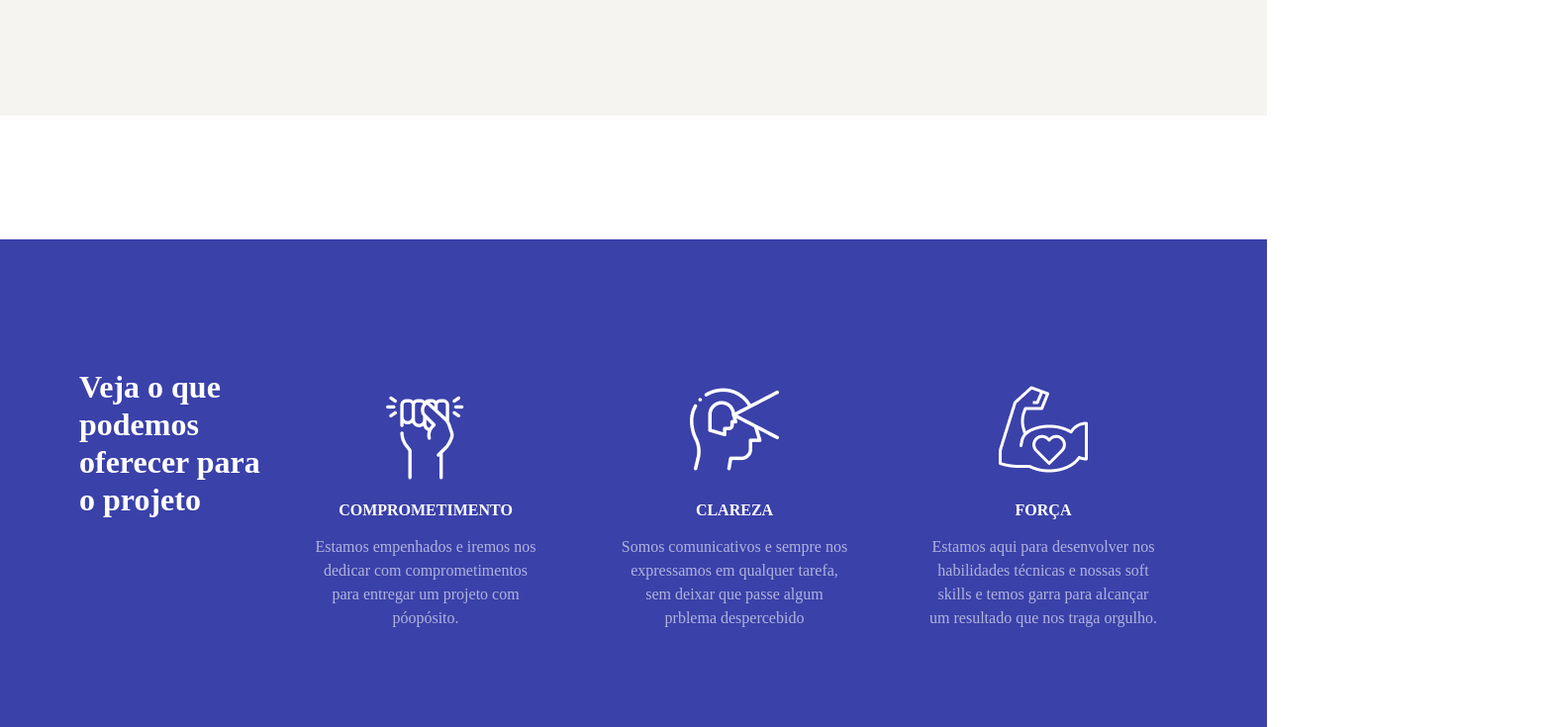
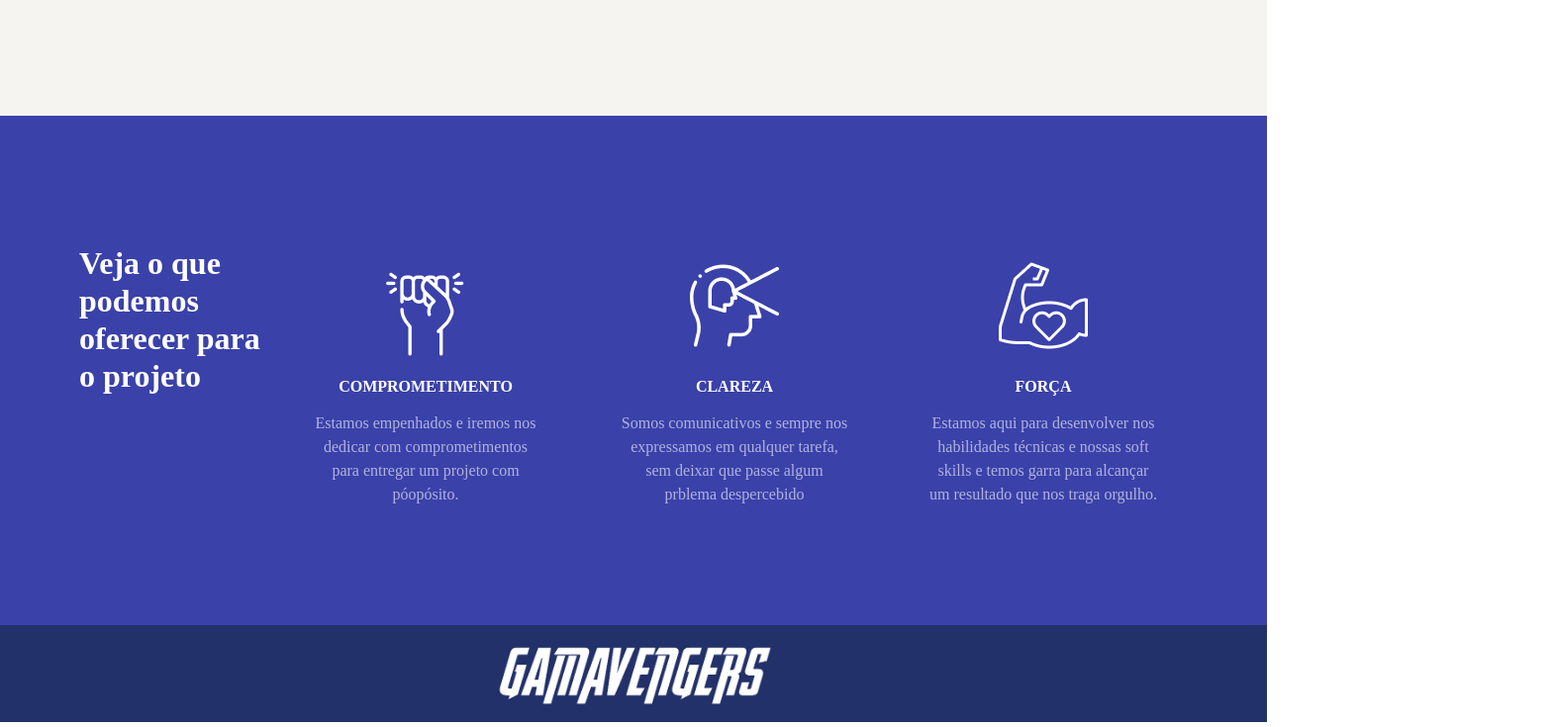
Before and after one commit to eduardopinheiromr/gama-empresa, a website: page index.html in a window 1280 px wide. Shown: the part 981-1716 px from the top of the page at 99% size, 1571 px wide, since content can reach past the window. Drawn offline with nearby package versions, Linux system fonts and the light colour scheme; files that its build step writes are made by us from their sources; files whose address does not match are found by name.

Commit message:
Atualização css, perdi as contas

```diff
--- a/src/sass/_footer.scss
+++ b/src/sass/_footer.scss
@@ -1,9 +1,5 @@
 .footer{
-    position: absolute;
-    width: 1703px;
-    height: 181px;
-    left: -132px;
-    top: 3715px;
+    width: 100%;
     background-color: $blue-footer;
     display: flex;
     justify-content: center;
--- a/src/sass/_mission.scss
+++ b/src/sass/_mission.scss
@@ -1,9 +1,6 @@
 .mission{
   background-color: $blue-company;
-  position: absolute;
   width: 100%;
-  height: 594px;
-  top: 1223px;
 
   .container{
       padding: 120px 0;
--- a/src/sass/_who-are.scss
+++ b/src/sass/_who-are.scss
@@ -48,11 +48,6 @@
       width: calc(100vw - 50%);
       display: flex;
       flex-wrap: wrap;
-      // max-height: 100%;
-      // width: 50%;
-      // display: flex;
-      // align-items: center;
-      // flex-flow: row wrap;
       .folder{
         display: flex;
         position: relative;
```
